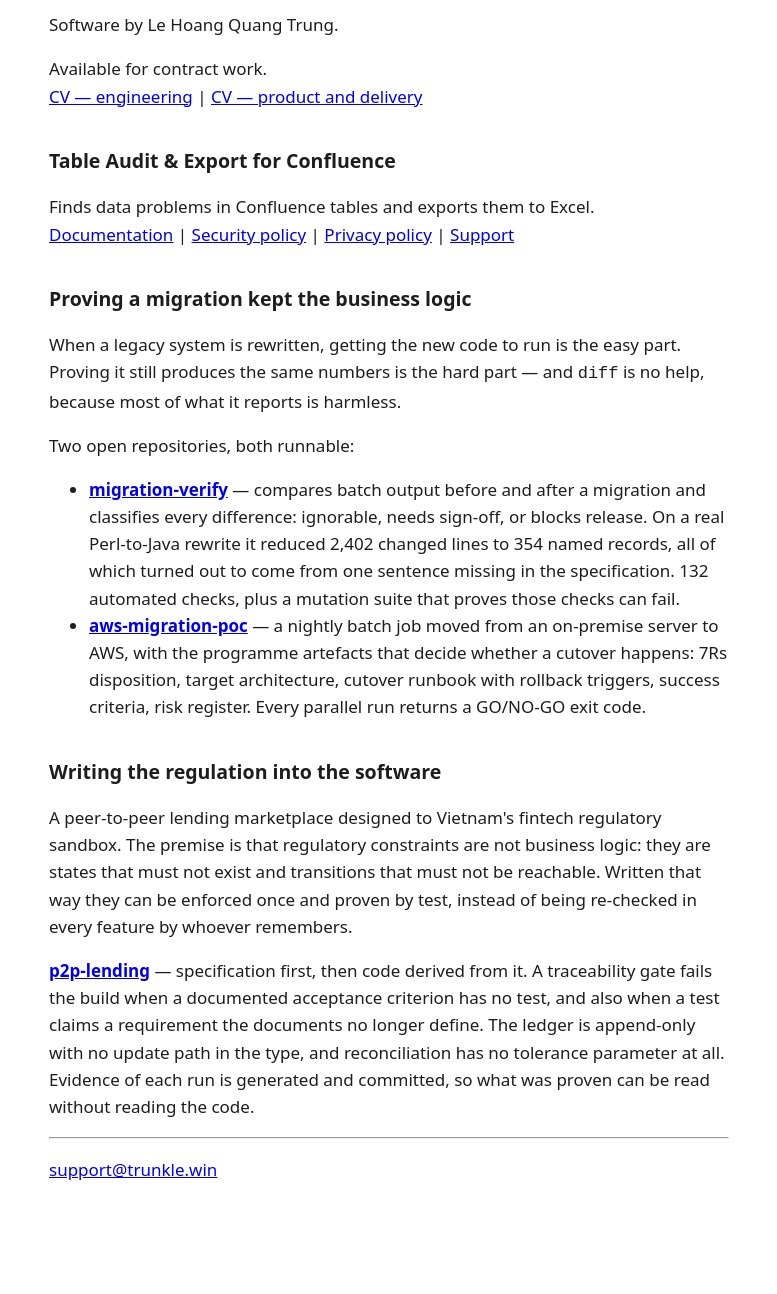
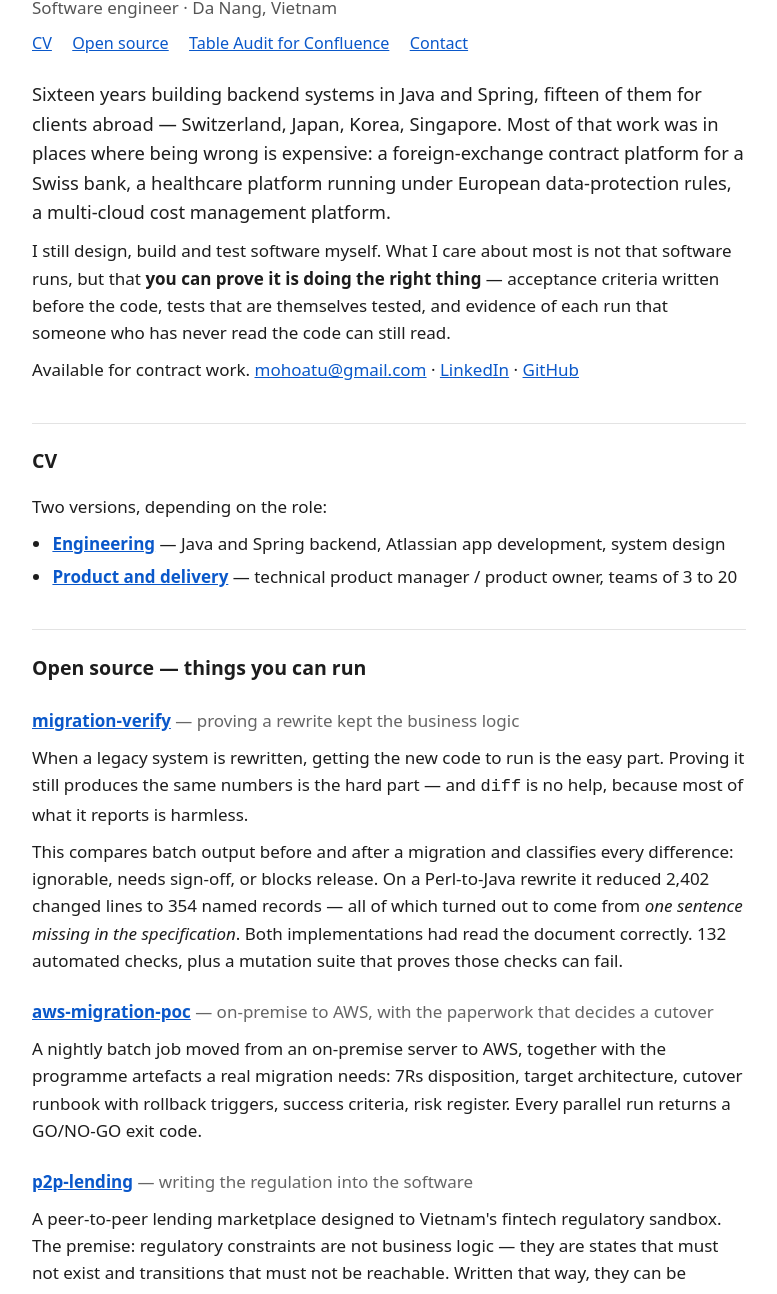
Before and after one commit to mohoatu/trunkle-win-web, a plain HTML site: page index.html in a window 1280 px wide. Shown: the part 73-1367 px from the top of the page, without its empty margins (251-1028 px from the left). Before the commit the page ends 1290 px from the top, so only its background shows below. Drawn offline with Linux system fonts and the light colour scheme.

Commit message:
Reorganise the site around a profile page and a product section
The front page was a flat list in which a personal introduction, two
repositories and an Atlassian app competed for the same attention, and the
only way into the app's documentation was a row of five links in a paragraph.

Now:

  index.html            who I am, what I care about, links to both CVs, and
                        the open-source work described rather than listed
  table-audit/index.html a landing page for the app, with its documentation,
                        security, review and privacy pages behind it

Every page gets a small navigation strip, so the app's legal and support
pages are no longer dead ends. p2p-lending joins the open-source section.

```diff
--- a/index.html
+++ b/index.html
@@ -3,52 +3,107 @@
 <head>
 <meta charset="utf-8">
 <meta name="viewport" content="width=device-width, initial-scale=1">
-<title>trunkle.win</title>
-<style>body{max-width:40em;margin:0 auto;padding:1em 1.25em;font:17px/1.6 system-ui,sans-serif;color:#1d1d1d}h1{font-size:1.5em;line-height:1.3}h2{font-size:1.15em;margin-top:1.8em}</style>
+<title>Le Hoang Quang Trung — software engineer, Da Nang</title>
+<meta name="description" content="Java and Spring backend engineer, 16 years. Mission-critical systems for clients in Switzerland, Japan, Korea and Singapore. Open-source work on migration verification and spec-driven development.">
+<style>
+body{max-width:42em;margin:0 auto;padding:1em 1.25em 3em;font:17px/1.6 system-ui,sans-serif;color:#1d1d1d}
+h1{font-size:1.6em;line-height:1.25;margin:.2em 0 .1em}
+h2{font-size:1.15em;margin-top:2em;border-top:1px solid #e3e3e3;padding-top:1.1em}
+h3{font-size:1em;margin:1.4em 0 .2em}
+p,ul{margin:.6em 0}
+ul{padding-left:1.2em}
+li{margin:.35em 0}
+a{color:#0a58ca}
+nav{margin:.4em 0 1.4em;font-size:.95em}
+nav a{margin-right:1em}
+.sub{color:#555}
+.lede{font-size:1.08em}
+.when{color:#666;font-weight:400}
+footer{margin-top:2.5em;border-top:1px solid #e3e3e3;padding-top:1em;color:#555;font-size:.95em}
+</style>
 </head>
 <body>
-<h1>trunkle.win</h1>
-<p>Software by Le Hoang Quang Trung.</p>
-<p>Available for contract work.<br>
-<a href="cv.html">CV — engineering</a> | <a href="cv-product.html">CV — product and delivery</a></p>
 
-<h2>Table Audit &amp; Export for Confluence</h2>
-<p>Finds data problems in Confluence tables and exports them to Excel.<br>
-<a href="table-audit/docs.html">Documentation</a> | <a href="table-audit/security.html">Security policy</a> | <a href="table-audit/privacy.html">Privacy policy</a> | <a href="table-audit/support.html">Support</a></p>
+<h1>Le Hoang Quang Trung</h1>
+<p class="sub">Software engineer · Da Nang, Vietnam</p>
 
-<h2>Proving a migration kept the business logic</h2>
-<p>When a legacy system is rewritten, getting the new code to run is the easy
-part. Proving it still produces the same numbers is the hard part — and
-<code>diff</code> is no help, because most of what it reports is harmless.</p>
-<p>Two open repositories, both runnable:</p>
+<nav>
+  <a href="#cv">CV</a>
+  <a href="#work">Open source</a>
+  <a href="table-audit/">Table Audit for Confluence</a>
+  <a href="mailto:mohoatu@gmail.com">Contact</a>
+</nav>
+
+<p class="lede">Sixteen years building backend systems in Java and Spring, fifteen of
+them for clients abroad — Switzerland, Japan, Korea, Singapore. Most of that work was
+in places where being wrong is expensive: a foreign-exchange contract platform for a
+Swiss bank, a healthcare platform running under European data-protection rules, a
+multi-cloud cost management platform.</p>
+
+<p>I still design, build and test software myself. What I care about most is not that
+software runs, but that <strong>you can prove it is doing the right thing</strong> —
+acceptance criteria written before the code, tests that are themselves tested, and
+evidence of each run that someone who has never read the code can still read.</p>
+
+<p>Available for contract work.
+<a href="mailto:mohoatu@gmail.com">mohoatu@gmail.com</a> ·
+<a href="https://www.linkedin.com/in/trunksle/">LinkedIn</a> ·
+<a href="https://github.com/mohoatu">GitHub</a></p>
+
+<h2 id="cv">CV</h2>
+<p>Two versions, depending on the role:</p>
 <ul>
-<li><a href="https://github.com/mohoatu/migration-verify"><strong>migration-verify</strong></a>
-— compares batch output before and after a migration and classifies every
-difference: ignorable, needs sign-off, or blocks release. On a real Perl-to-Java
-rewrite it reduced 2,402 changed lines to 354 named records, all of which turned
-out to come from one sentence missing in the specification. 132 automated checks,
-plus a mutation suite that proves those checks can fail.</li>
-<li><a href="https://github.com/mohoatu/aws-migration-poc"><strong>aws-migration-poc</strong></a>
-— a nightly batch job moved from an on-premise server to AWS, with the programme
-artefacts that decide whether a cutover happens: 7Rs disposition, target
-architecture, cutover runbook with rollback triggers, success criteria, risk
-register. Every parallel run returns a GO/NO-GO exit code.</li>
+  <li><a href="cv.html"><strong>Engineering</strong></a> — Java and Spring backend,
+      Atlassian app development, system design</li>
+  <li><a href="cv-product.html"><strong>Product and delivery</strong></a> —
+      technical product manager / product owner, teams of 3 to 20</li>
 </ul>
 
-<h2>Writing the regulation into the software</h2>
-<p>A peer-to-peer lending marketplace designed to Vietnam's fintech regulatory
-sandbox. The premise is that regulatory constraints are not business logic:
-they are states that must not exist and transitions that must not be
-reachable. Written that way they can be enforced once and proven by test,
-instead of being re-checked in every feature by whoever remembers.</p>
-<p><a href="https://github.com/mohoatu/p2p-lending"><strong>p2p-lending</strong></a>
-— specification first, then code derived from it. A traceability gate fails the
-build when a documented acceptance criterion has no test, and also when a test
-claims a requirement the documents no longer define. The ledger is append-only
-with no update path in the type, and reconciliation has no tolerance parameter
-at all. Evidence of each run is generated and committed, so what was proven can
-be read without reading the code.</p>
-<hr>
-<p><a href="mailto:support@trunkle.win">support@trunkle.win</a></p>
+<h2 id="work">Open source — things you can run</h2>
+
+<h3><a href="https://github.com/mohoatu/migration-verify">migration-verify</a>
+<span class="when">— proving a rewrite kept the business logic</span></h3>
+<p>When a legacy system is rewritten, getting the new code to run is the easy part.
+Proving it still produces the same numbers is the hard part — and <code>diff</code> is
+no help, because most of what it reports is harmless.</p>
+<p>This compares batch output before and after a migration and classifies every
+difference: ignorable, needs sign-off, or blocks release. On a Perl-to-Java rewrite it
+reduced 2,402 changed lines to 354 named records — all of which turned out to come from
+<em>one sentence missing in the specification</em>. Both implementations had read the
+document correctly. 132 automated checks, plus a mutation suite that proves those
+checks can fail.</p>
+
+<h3><a href="https://github.com/mohoatu/aws-migration-poc">aws-migration-poc</a>
+<span class="when">— on-premise to AWS, with the paperwork that decides a cutover</span></h3>
+<p>A nightly batch job moved from an on-premise server to AWS, together with the
+programme artefacts a real migration needs: 7Rs disposition, target architecture,
+cutover runbook with rollback triggers, success criteria, risk register. Every parallel
+run returns a GO/NO-GO exit code.</p>
+
+<h3><a href="https://github.com/mohoatu/p2p-lending">p2p-lending</a>
+<span class="when">— writing the regulation into the software</span></h3>
+<p>A peer-to-peer lending marketplace designed to Vietnam's fintech regulatory sandbox.
+The premise: regulatory constraints are not business logic — they are states that must
+not exist and transitions that must not be reachable. Written that way, they can be
+enforced once and proven by test.</p>
+<p>A traceability gate fails the build when a documented acceptance criterion has no
+test, and also when a test claims a requirement the documents no longer define. The
+ledger is append-only with no update path in the type, and reconciliation has no
+tolerance parameter at all. Evidence of each run is generated and committed.</p>
+
+<h2>Product</h2>
+<p><a href="table-audit/"><strong>Table Audit &amp; Export for Confluence</strong></a> —
+an Atlassian Forge app I designed, built, priced and published alone. It finds data
+problems in Confluence tables and exports them to Excel, runs entirely in the browser,
+and contains no AI by deliberate choice. 743 automated checks and a mutation suite of
+125 deliberate breakages.</p>
+<p><a href="table-audit/">Documentation, security and support →</a></p>
+
+<footer>
+<a href="mailto:mohoatu@gmail.com">mohoatu@gmail.com</a> ·
+<a href="mailto:support@trunkle.win">support@trunkle.win</a> ·
+<a href="https://github.com/mohoatu">github.com/mohoatu</a>
+</footer>
+
 </body>
 </html>
```
Also changed, not shown: cv-product.html (+2 -1 lines), cv.html (+2 -1 lines), table-audit/docs.html (+2 -1 lines), table-audit/index.html (added, +78 -0 lines), table-audit/privacy.html (+2 -1 lines), table-audit/security-review.html (+2 -1 lines), table-audit/security.html (+2 -1 lines), table-audit/support.html (+2 -1 lines).
